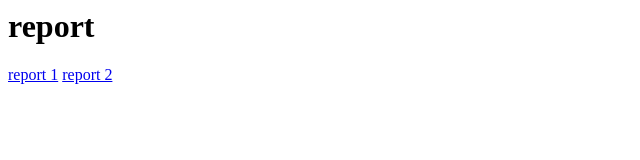
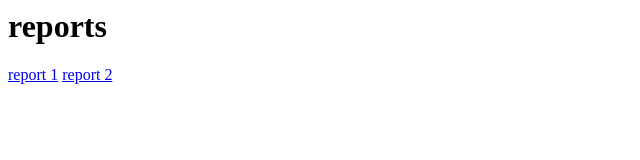
Before and after one commit to Mvzqz/testMultipleReports, a website: page docs/index.html in a window 1280 px wide. Shown: the full height of the page, 0-640 px from the left. Drawn offline with Linux system fonts and the light colour scheme.

Commit message:
Update index.html

```diff
--- a/docs/index.html
+++ b/docs/index.html
@@ -1,5 +1,5 @@
 <html>
-<h1>report</h1>
+<h1>reports</h1>
 <a href="/html-report-1/index.html">report 1</a>
 <a href="/html-report-2/index.html">report 2</a>
 </html>
```
